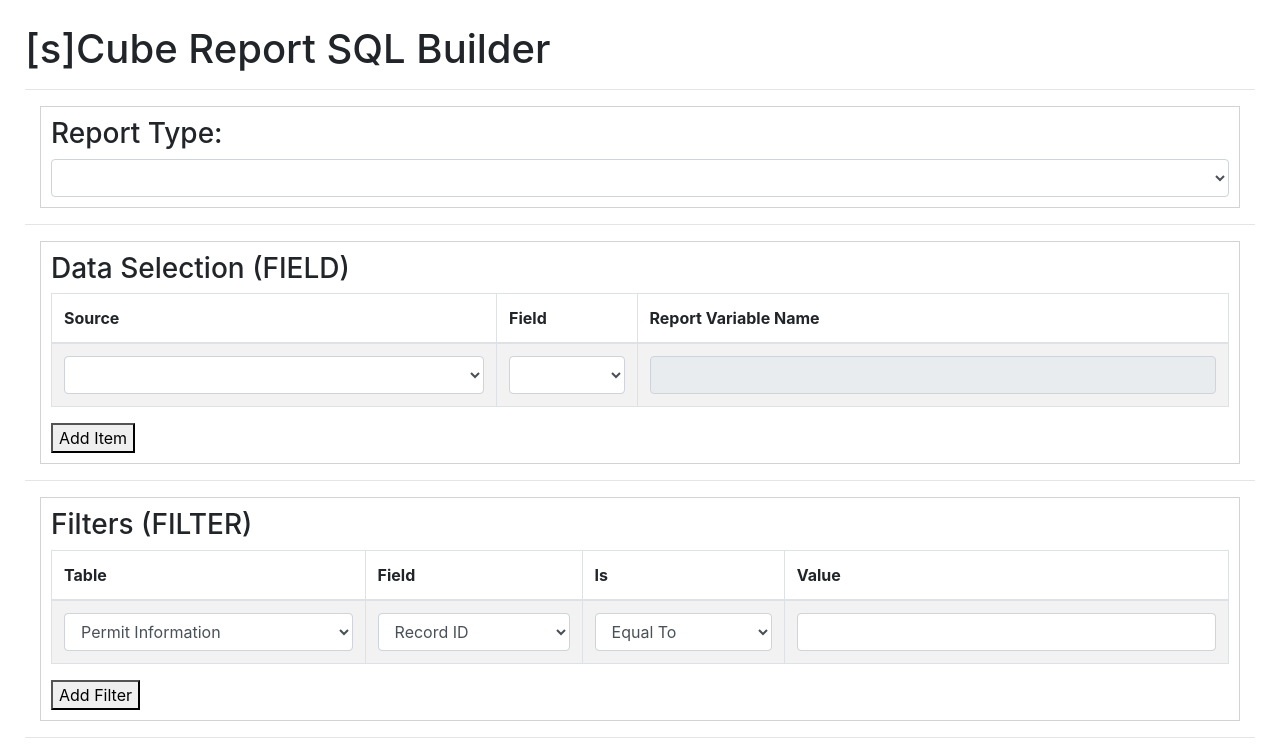
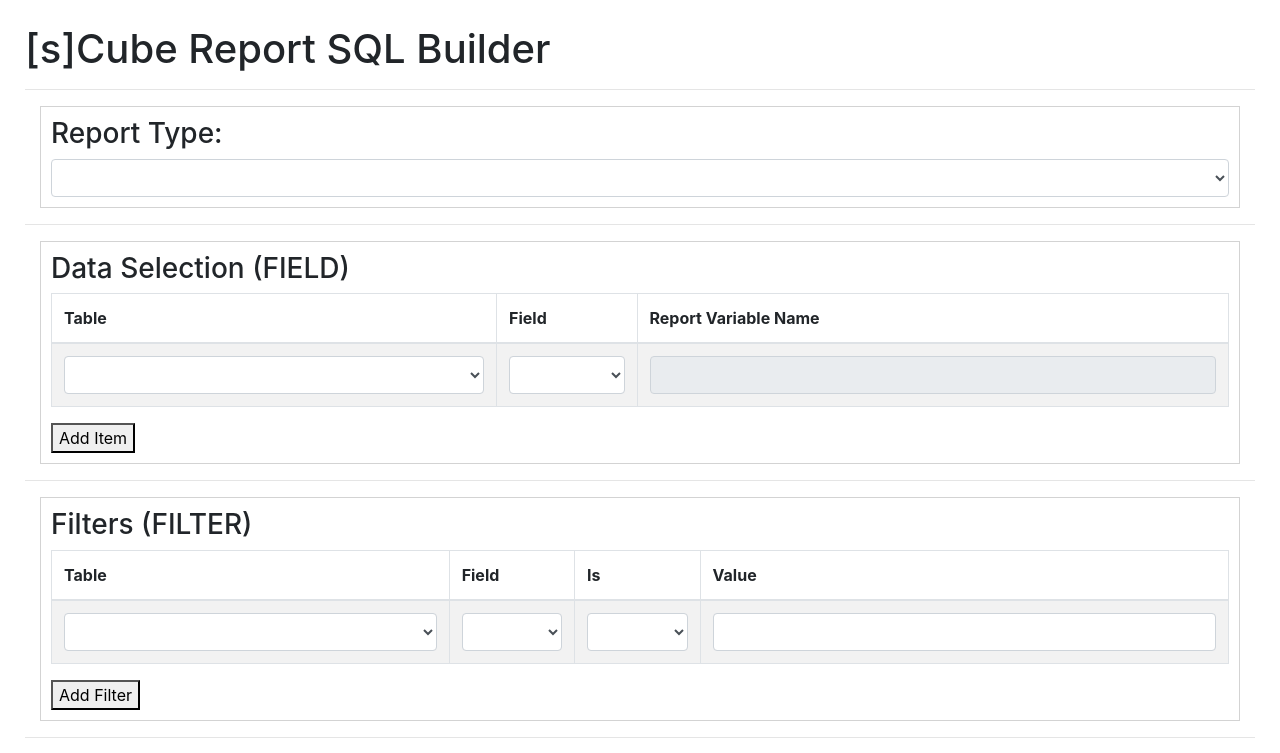
Before and after one commit to ItsAMeNick/sCube-Report-SQL-Builder, a React (Create React App) app: page / in a window 1280 px wide. Shown: the top 753 px of the page. Built offline with nearby package versions, Linux system fonts and the light colour scheme.

Commit message:
[NZ] Update and add are done for the three components

```diff
--- a/src/components/FIELD_Container.js
+++ b/src/components/FIELD_Container.js
@@ -31,7 +31,7 @@ class FIELD_Container extends Component {
                 <Table bordered striped>
                 <thead>
                     <tr>
-                        <th>Source</th>
+                        <th>Table</th>
                         <th>Field</th>
                         <th>Report Variable Name</th>
                     </tr>
--- a/src/components/FIELD_Item.js
+++ b/src/components/FIELD_Item.js
@@ -1,24 +1,33 @@
 import React, { Component } from 'react';
 import { connect } from "react-redux";
-
-import accela_schema from "./accela_schema.js";
+import _ from "lodash";
 
 import "./Container.css";
 
 import Form from "react-bootstrap/Form";
 
+import accela_schema from "./accela_schema.js";
 let schema = accela_schema.accela_data;
 
 class FIELD_Container extends Component {
     constructor(props) {
         super(props);
         this.state = {};
+        this.handleChange = this.handleChange.bind(this);
+    }
+
+    handleChange(event) {
+        let newItem = _.cloneDeep(this.props.fields[this.props.id]);
+        let type = event.target.id.split("-")[0];
+
+        newItem[type] = event.target.value;
+        this.props.update(this.props.id, newItem);
     }
 
     getAccelaTables() {
         let tables = [""].concat(Object.keys(schema));
         tables = tables.map(t => {
-            return <option key={t} label={t}/>
+            return <option key={t} label={t} value={t}/>
         });
         return tables;
     }
@@ -27,25 +36,21 @@ class FIELD_Container extends Component {
         if (!table) return <option/>;
         let fields = [""].concat(Object.keys(schema[table].data));
         fields = fields.map(f => {
-            return <option key={f} label ={f}/>
+            return <option key={f} label={f} value={f}/>
         });
         return fields;
-    }
-
-    handleChange() {
-
     }
 
     render() {
         return (
             <tr>
-                <td><Form.Control id={"table-"+this.props.id} as="select" onChange={this.handleChange()}>
+                <td><Form.Control id={"table-"+this.props.id} as="select" onChange={this.handleChange}>
                     {this.getAccelaTables()}
                 </Form.Control></td>
-                <td><Form.Control id={"field_name-"+this.props.id} as="select" onChange={this.handleChange()}>
+                <td><Form.Control id={"field-"+this.props.id} as="select" onChange={this.handleChange}>
                     {this.getAccelaFields(this.props.fields[this.props.id].table)}
                 </Form.Control></td>
-                <td><Form.Control id={"report_name-"+this.props.id} readOnly value={this.props.fields[this.props.id].report_name}></Form.Control></td>
+                <td><Form.Control id={"report-"+this.props.id} readOnly value={this.props.fields[this.props.id].report_name}></Form.Control></td>
             </tr>
         );
     }
@@ -56,10 +61,14 @@ const mapStateToProps = state => ({
 });
 
 const mapDispatchToProps = dispatch => ({
-    update: item => dispatch({
+    update: (myRef, newItem) => dispatch({
         type: "update_item",
-        payload: item
-    }),
+        payload: {
+            type: "fields",
+            ref: myRef,
+            item: newItem
+        }
+    })
 });
 
 export default connect(mapStateToProps, mapDispatchToProps)(FIELD_Container);
--- a/src/components/FILTER_Item.js
+++ b/src/components/FILTER_Item.js
@@ -1,32 +1,77 @@
 import React, { Component } from 'react';
 import { connect } from "react-redux";
+import _ from "lodash";
 
 import "./Container.css";
 
 import Form from "react-bootstrap/Form";
 
+import accela_schema from "./accela_schema.js";
+let schema = accela_schema.accela_data;
+
 class Filter_Container extends Component {
     constructor(props) {
         super(props);
         this.state = {};
+        this.handleChange = this.handleChange.bind(this);
+    }
+
+    handleChange(event) {
+        let newItem = _.cloneDeep(this.props.filters[this.props.id]);
+        let type = event.target.id.split("-")[0];
+
+        newItem[type] = event.target.value;
+        this.props.update(this.props.id, newItem);
+    }
+
+    getAccelaTables() {
+        let tables = [""].concat(Object.keys(schema));
+        tables = tables.map(t => {
+            return <option key={t} label={t} value={t}/>
+        });
+        return tables;
+    }
+
+    getAccelaFields(table) {
+        if (!table) return <option/>;
+        let fields = [""].concat(Object.keys(schema[table].data));
+        fields = fields.map(f => {
+            return <option key={f} label={f} value={f}/>
+        });
+        return fields;
     }
 
     render() {
         return (
             <tr>
-                <td><Form.Control as="select"><option label="Permit Information"/></Form.Control></td>
-                <td><Form.Control as="select"><option label="Record ID"/></Form.Control></td>
-                <td><Form.Control as="select"><option label="Equal To"/></Form.Control></td>
-                <td><Form.Control></Form.Control></td>
+                <td><Form.Control id={"table_name-"+this.props.id} as="select" onChange={this.handleChange}>
+                    {this.getAccelaTables()}
+                </Form.Control></td>
+                <td><Form.Control id={"field_name-"+this.props.id} as="select" onChange={this.handleChange}>
+                    {this.getAccelaFields(this.props.filters[this.props.id].table)}
+                </Form.Control></td>
+                <td><Form.Control id={"comparison-"+this.props.id} as="select" onChange={this.handleChange}>
+                    <option value="Equal To"/>
+                </Form.Control></td>
+                <td><Form.Control id={"value-"+this.props.id} onChange={this.handleChange}/></td>
             </tr>
         );
     }
 }
 
 const mapStateToProps = state => ({
+    filters: state.filters
 });
 
 const mapDispatchToProps = dispatch => ({
+    update: (myRef, newItem) => dispatch({
+        type: "update_item",
+        payload: {
+            type: "filters",
+            ref: myRef,
+            item: newItem
+        }
+    })
 });
 
 export default connect(mapStateToProps, mapDispatchToProps)(Filter_Container);
--- a/src/components/PARAM_Item.js
+++ b/src/components/PARAM_Item.js
@@ -1,5 +1,6 @@
 import React, { Component } from 'react';
 import { connect } from "react-redux";
+import _ from "lodash";
 
 import "./Container.css";
 
@@ -9,14 +10,23 @@ class PARAM_Item extends Component {
     constructor(props) {
         super(props);
         this.state = {};
+        this.handleChange = this.handleChange.bind(this);
+    }
+
+    handleChange(event) {
+        let newItem = _.cloneDeep(this.props.parameters[this.props.id]);
+        let type = event.target.id.split("-")[0];
+
+        newItem[type] = event.target.value;
+        this.props.update(this.props.id, newItem);
     }
 
     render() {
         return (
             <tr>
-                <td><Form.Control/></td>
-                <td><Form.Control as="select"><option label="Text"/></Form.Control></td>
-                <td><Form.Control readOnly></Form.Control></td>
+                <td><Form.Control id={"parameter_name-"+this.props.id} onChange={this.handleChange}/></td>
+                <td><Form.Control id={"data_type-"+this.props.id} as="select"><option label="Text"/></Form.Control></td>
+                <td><Form.Control id={"report_param-"+this.props.id} readOnly></Form.Control></td>
             </tr>
         );
     }
@@ -27,6 +37,14 @@ const mapStateToProps = state => ({
 });
 
 const mapDispatchToProps = dispatch => ({
+    update: (myRef, newItem) => dispatch({
+        type: "update_item",
+        payload: {
+            type: "parameters",
+            ref: myRef,
+            item: newItem
+        }
+    })
 });
 
 export default connect(mapStateToProps, mapDispatchToProps)(PARAM_Item);
--- a/src/modules/reducer.js
+++ b/src/modules/reducer.js
@@ -6,14 +6,14 @@ const initialState = {
         "1": {
             key: 1,
             table: "",
-            field_name: "",
-            report_name: ""
+            field: "",
+            report: ""
         }
     },
     filters: {
         "1": {
             key: 1,
-            table: "",
+            table_name: "",
             field_name: "",
             comparison: "",
             value: ""
@@ -22,9 +22,9 @@ const initialState = {
     parameters: {
         "1": {
             key: 1,
-            name: "",
-            type: "",
-            ref: ""
+            parameter_name: "",
+            data_type: "",
+            report_var: ""
         }
     }
 };
@@ -56,8 +56,8 @@ const sCubeReducer = (state = initialState, action) => {
                     {
                         key: m,
                         table: "",
-                        field_name: "",
-                        report_name: ""
+                        field: "",
+                        report: ""
                     }
                 break;
             }
@@ -71,7 +71,7 @@ const sCubeReducer = (state = initialState, action) => {
                 newState.filters[m] =
                     {
                         key: m,
-                        table: "",
+                        table_name: "",
                         field_name: "",
                         comparison: "",
                         value: ""
@@ -88,9 +88,9 @@ const sCubeReducer = (state = initialState, action) => {
                 newState.parameters[m] =
                     {
                         key: m,
-                        name: "",
-                        type: "",
-                        ref: ""
+                        parameter_name: "",
+                        data_type: "",
+                        report_var: ""
                     }
                 break;
             }
@@ -100,6 +100,7 @@ const sCubeReducer = (state = initialState, action) => {
     }
     case "update_item": {
         let newState = _.cloneDeep(state);
+        console.log(action.payload);
         newState[action.payload.type][action.payload.ref] = action.payload.item;
         return newState;
     }
```
